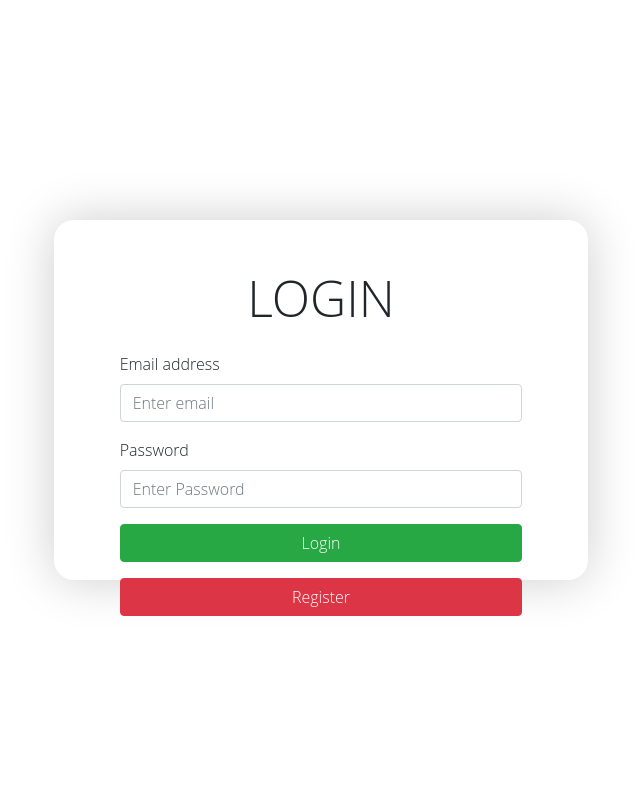
After one commit to Ananda-Archive/simple-CI-CMS, a CodeIgniter app: page /simple-CI-CMS/login in a window 1280 px wide. The commit adds this page. Shown: the whole page, without its empty margins (319-959 px from the left). Run offline with CodeIgniter, Linux system fonts and the light colour scheme.

Commit message:
add login page

```diff
--- a/application/config/routes.php
+++ b/application/config/routes.php
@@ -4,6 +4,9 @@ defined('BASEPATH') OR exit('No direct script access allowed');
 $route['default_controller'] = 'Home';
 $route['404_override'] = '';
 $route['translate_uri_dashes'] = FALSE;
+$route['login'] = 'Login';
 
 
 //Pages
+$route['register'] = 'pages/register';
+$route['login'] = 'pages/login';
--- /dev/null
+++ b/application/views/login.php
@@ -0,0 +1,31 @@
+		<div class="container-fluid">
+			<div class="row vh-100 d-flex justify-content-center align-items-center">
+				<div class="col-5 login-box" align="center">
+					<div class="login-title mt-5 mb-4">
+						<h1>LOGIN</h1>
+					</div>
+					<div class="login-form">
+						<form action="login/" method="POST">
+							<div class="form-group">
+								<label>Email address</label>
+								<input type="email" class="form-control" name="emailLogin" placeholder="Enter email">
+							</div>
+							<div class="form-group">
+								<label>Password</label>
+								<input type="password" class="form-control" name="passLogin" placeholder="Enter Password">
+							</div>
+							<div class="d-flex justify-content-center">
+								<button type="submit" class="btn btn-success btnLogin">Login</button>
+							</div>
+						</form>
+						<a href="<?="register"?>">
+							<div class="d-flex justify-content-center mt-3">
+								<button class="btn btn-danger btnReg">Register</button>
+							</div>
+						</a>
+					</div>
+				</div>
+			</div>
+		</div>
+	</body>
+</html>
--- a/application/views/template/navbar.php
+++ b/application/views/template/navbar.php
@@ -1,12 +1,12 @@
 <nav class="navbar navbar-expand-lg d-flex justify-content-between navbar-my navbar-dark bg-dark mb-5">
-	<a class="navbar-brand" href="#">
+	<a class="navbar-brand" href="<?=base_url()?>">
 		<div class="d-flex align-items-center">
 			<img src="" class="d-inline-block align-top" alt="">
 			<span class="ml-3 text-light">CMS</span>
 		</div>
 	</a>
 	<div class="float-right">
-		<a href="#">
+		<a href="<?=base_url('login')?>">
 			<button type="button" class="btn btn-success">Login</button>
 		</a>
 	</div>
--- a/assets/css/style.css
+++ b/assets/css/style.css
@@ -1,7 +1,6 @@
 * {
 	font-family: 'Open Sans Light', sans-serif;
 }
-
 
 .home-post-list, .post-list-detail {
 	min-height: 50vh;
@@ -20,3 +19,22 @@
 .post-list-header > p , .post-list-detail-header > p{
 	color: grey;
 }
+
+.login-box {
+	height: 45vh !important;
+	box-shadow: 0px 0px 50px rgba(0, 0, 0, .20);
+	border-radius: 20px;
+}
+
+.login-title h1 {
+	font-size: 50px;
+}
+
+.login-form {
+	text-align: justify;
+	width: 80%;
+}
+
+.btnLogin, .btnReg {
+	width: 100%;
+}
```
